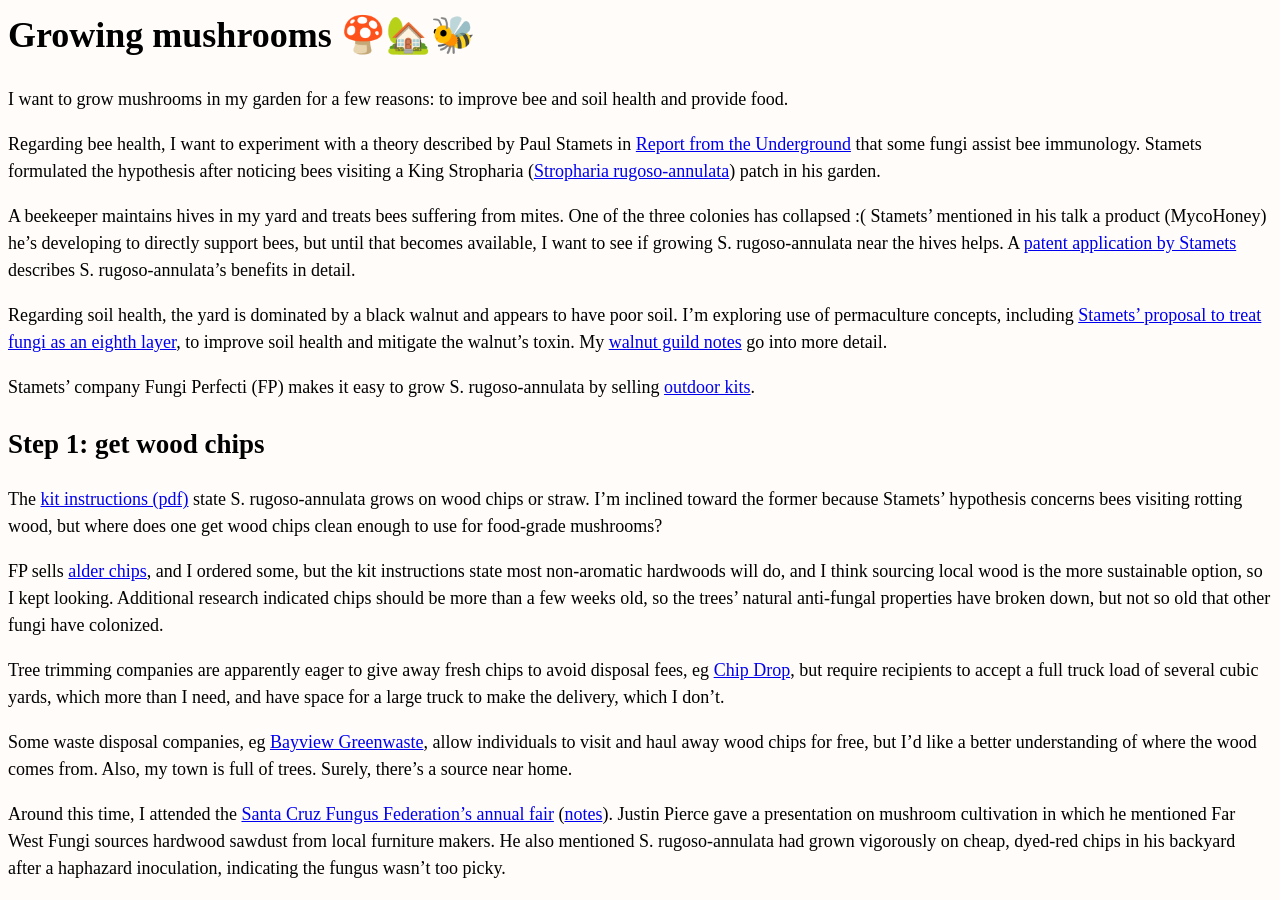
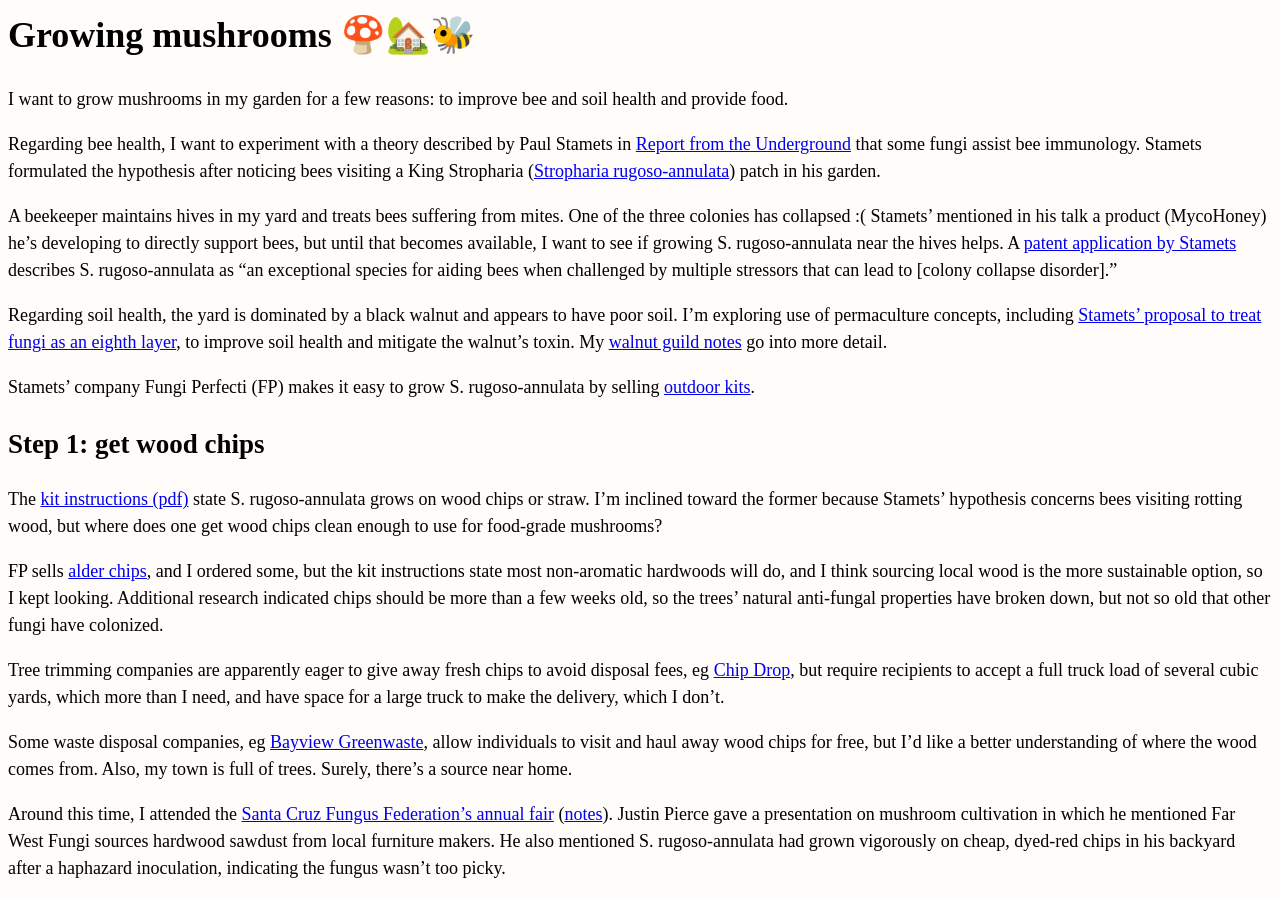
Before and after one commit to erikeldridge/erikeldridge.github.com, a Jekyll site: the page built from _posts/2018-01-28-growing-mushrooms.md, in a window 1280 px wide and 900 px high. Built offline with Jekyll 4.4.1, drawn with Linux system fonts in a browser that asks for light colours; nearby versions of some CDN libraries.

Commit message:
Update from Forestry.io - 2018-01-28-growing-mushrooms.md

```diff
--- a/_posts/2018-01-28-growing-mushrooms.md
+++ b/_posts/2018-01-28-growing-mushrooms.md
@@ -12,7 +12,7 @@
 
 Regarding bee health, I want to experiment with a theory described by Paul Stamets in [Report from the Underground](https://www.youtube.com/watch?v=DAw_Zzge49c) that some fungi assist bee immunology. Stamets formulated the hypothesis after noticing bees visiting a King Stropharia ([Stropharia rugoso-annulata](https://www.inaturalist.org/taxa/119151-Stropharia-rugosoannulata)) patch in his garden.
 
-A beekeeper maintains hives in my yard and treats bees suffering from mites. One of the three colonies has collapsed :( Stamets' mentioned in his talk a product (MycoHoney) he's developing to directly support bees, but until that becomes available, I want to see if growing S. rugoso-annulata near the hives helps. A [patent application by Stamets](https://www.google.com/patents/US20140220150) describes S. rugoso-annulata's benefits in detail.
+A beekeeper maintains hives in my yard and treats bees suffering from mites. One of the three colonies has collapsed :( Stamets' mentioned in his talk a product (MycoHoney) he's developing to directly support bees, but until that becomes available, I want to see if growing S. rugoso-annulata near the hives helps. A [patent application by Stamets](https://www.google.com/patents/US20140220150) describes S. rugoso-annulata as "an exceptional species for aiding bees when challenged by multiple stressors that can lead to [colony collapse disorder]."
 
 Regarding soil health, the yard is dominated by a black walnut and appears to have poor soil. I'm exploring use of permaculture concepts, including [Stamets' proposal to treat fungi as an eighth layer](http://www.fungi.com/blog/items/permaculture-with-a-mycological-twist.html), to improve soil health and mitigate the walnut's toxin. My [walnut guild notes](http://erikeldridge.com/notes/walnut-guild.html) go into more detail.
 
```
